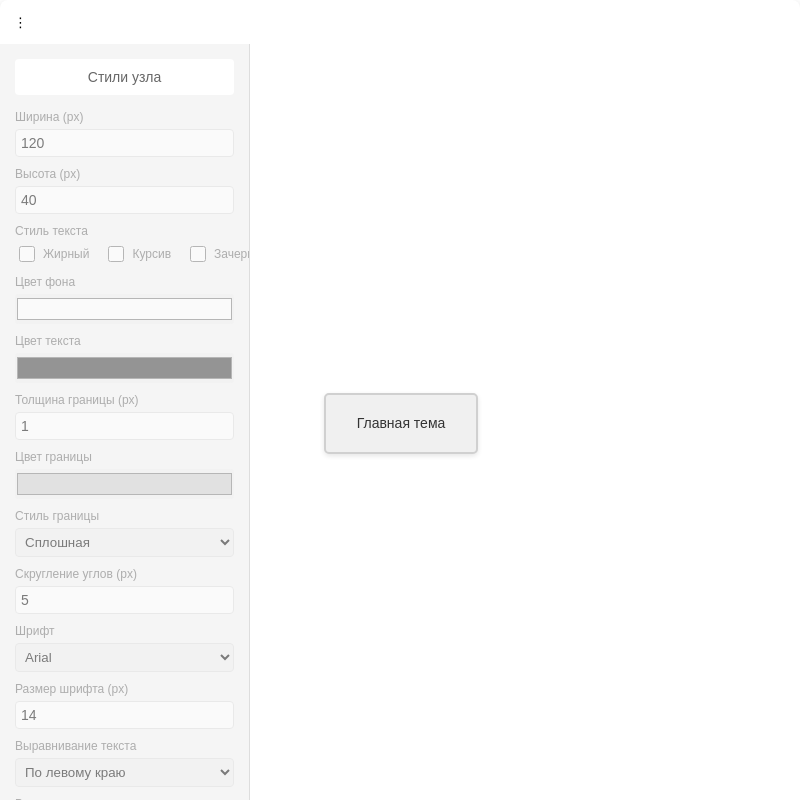
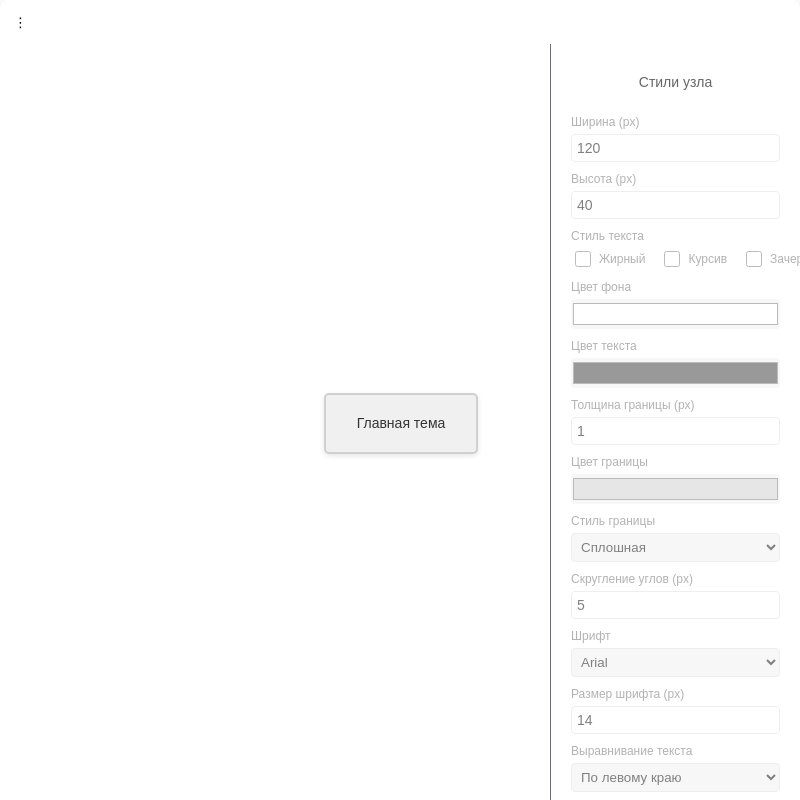
Before and after one commit to INFORGi/Diploma-thesis, an Electron app: page html/canvas.html in a window 800 px wide. Drawn offline with Linux system fonts and the light colour scheme; no server answers.

```diff
--- a/css/canvasStyle.css
+++ b/css/canvasStyle.css
@@ -38,6 +38,7 @@
     align-items: center;
     background: inherit;
     z-index: 1;
+    width: 100%; /* Явно указываем ширину */
 }
 
 .context-menu {
@@ -114,7 +115,7 @@
 
 .style-sidebar {
     position: fixed;
-    left: 0;
+    right: 0;  /* Changed from left: 0 */
     top: 30px;
     bottom: 0;
     z-index: 2;
--- a/css/styleMenu.css
+++ b/css/styleMenu.css
@@ -1,16 +1,16 @@
 .style-sidebar {
     position: fixed;
-    left: 0;
+    right: 0;
     top: 44px;
     bottom: 0;
     width: 20%;
     min-width: 250px;
-    background-color: #f5f5f5;
-    border-right: 1px solid #ddd;
+    background-color: var(--background-color);
+    border-left: 1px solid var(--border-color);
     overflow-y: auto;
-    z-index: 2;
+    z-index: 1000; /* Увеличиваем z-index для отображения поверх канваса */
     box-sizing: border-box;
-    padding: 15px;
+    padding: 20px;
 }
 
 .style-header {
@@ -130,3 +130,7 @@
 .jsmind-context-menu div:hover {
     background-color: #f0f0f0;
 }
+
+.canvas {
+    width: 100%;
+}
--- a/css/themeStyle.css
+++ b/css/themeStyle.css
@@ -49,6 +49,9 @@
 .window.light { background-color: var(--light-bg); }
 .window.dark { background-color: var(--dark-bg); }
 
+.img-card.light { background-color: var(--light-bg); border: 1px solid var(--border-color); }
+.img-card.dark { background-color: var(--dark-bg); border: 1px solid var(--border-color); }
+
 /* Кнопки управления окном (свернуть, развернуть, закрыть) */
 .button-minimize-style.light{ background-image:url(../image/minimize_window.svg); filter: invert(0); }
 .button-minimize-style.dark{ background-image:url(../image/minimize_window.svg); filter: invert(1); }
@@ -91,7 +94,7 @@
 .block-history.dark { background-color: var(--dark-bg); }
 
 /* Левая панель с кнопками создания и открытия карты */
-.block-menu.light { background-color: var (--light-bg); border-right: 2px solid var(--border-color); }
+.block-menu.light { background-color: var(--light-bg); border-right: 2px solid var(--border-color); }
 .block-menu.dark { background-color: var(--dark-bg); border-right: 2px solid var(--border-color); }
 
 .button-main-menu.light { background-color: var(--light-button-bg); color: var(--light-button-text); }
--- a/main.js
+++ b/main.js
@@ -24,6 +24,7 @@
         frame: false,
         transparent: false,
         roundedCorners: true,
+        icon: path.join(__dirname, '/data/icons/blue.ico'),
         webPreferences: {
             preload: path.join(__dirname, 'js/preload.js'),
             contextIsolation: true,
```
Also changed, not shown: html/new_menu.html (+1 -1 lines), data/icons/blue.ico (added), data/icons/green.ico (added), image/node_tree.svg (added).
